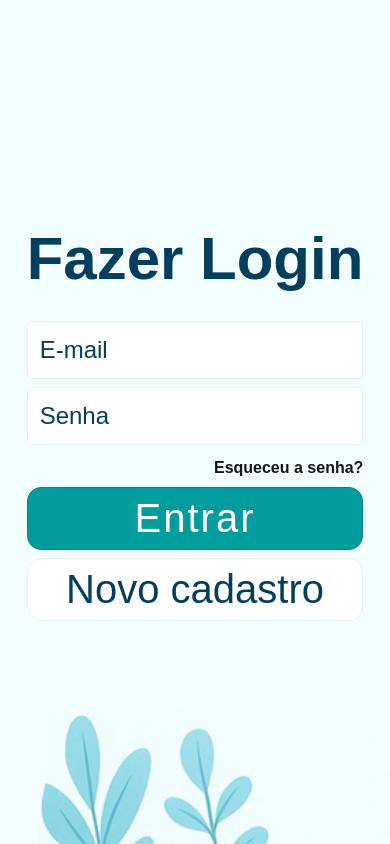
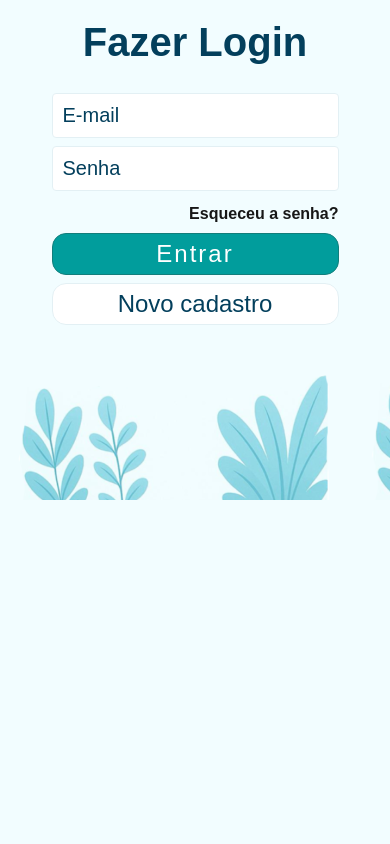
Before and after one commit to aldopedro/sumiclean, a Next.js app: page / in a window 390 px wide. Built offline with nearby package versions, Linux system fonts and the light colour scheme.

Commit message:
Ajustes de layout

```diff
--- a/src/app/home/page.module.css
+++ b/src/app/home/page.module.css
@@ -88,7 +88,7 @@
     border: none;
     cursor: pointer;
     color: #033f5c;
-    margin-top: 16px;
+    margin:16px 0;
 }
 
 @media screen and (max-width: 768px) {
--- a/src/app/page.module.css
+++ b/src/app/page.module.css
@@ -98,3 +98,33 @@
   transition: .2s ease-in-out;
   opacity: 70%;
 }
+
+@media screen and (max-width: 768px) {
+  .background {
+    background-image: url("../../public/SemtítuloMobile.png");
+    width: 100vw;
+    height: 100vh;
+  }
+  .mainForm {
+    height: auto;
+  }
+
+  .formTitle {
+    font-size: 40px;
+    margin-top: 20px;
+  }
+
+  .formEmail,
+  .formPassword,
+  .formIncorrect {
+    font-size: 20px;
+    padding: 10px;
+  }
+
+  .formSignin,
+  .formNewUser {
+    font-size: 24px;
+    padding: 6px 0;
+  }
+
+}
```
Also changed, not shown: src/app/consultar-agendamentos/consult.module.css (+7 -0 lines), public/SemtítuloMobile.png (added).
